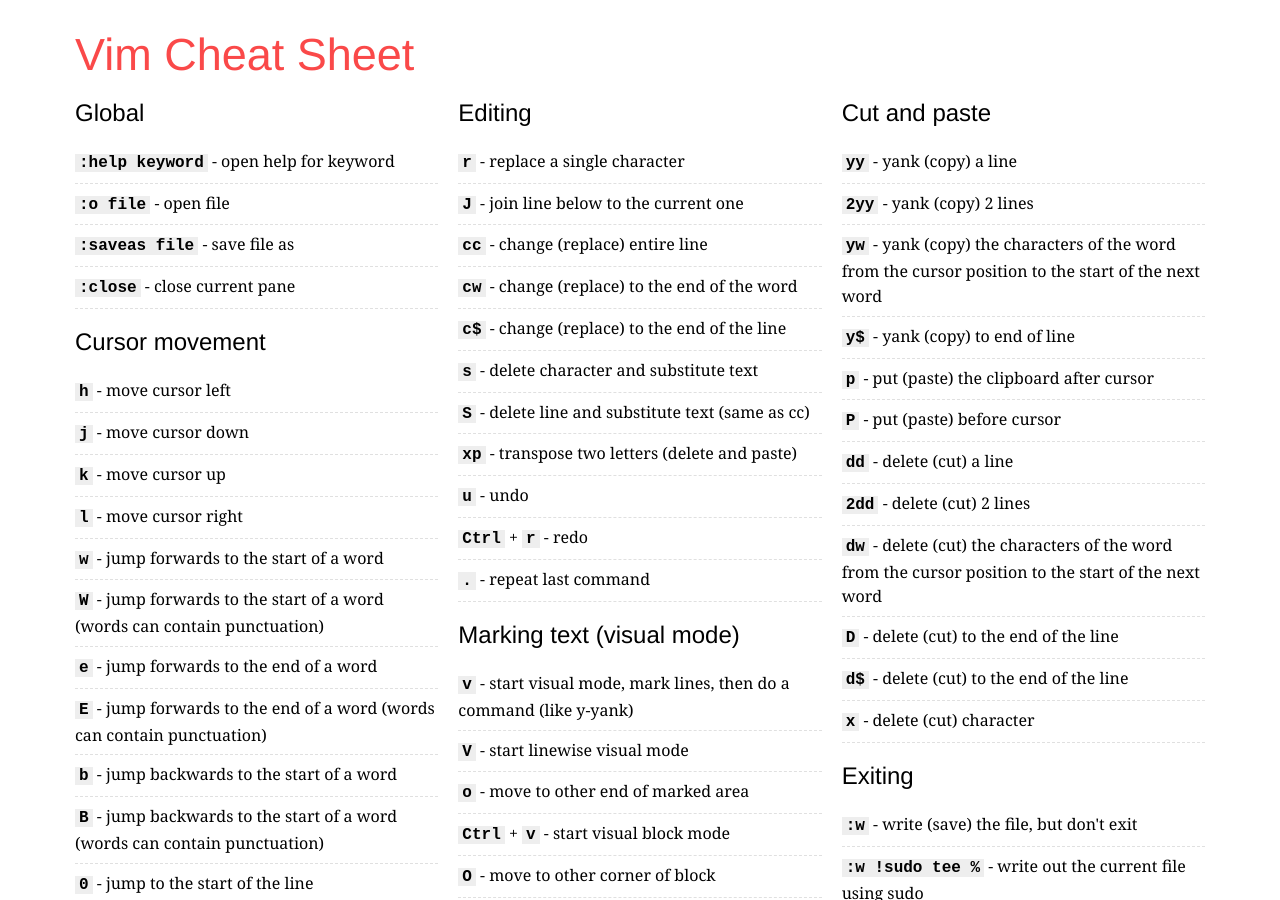
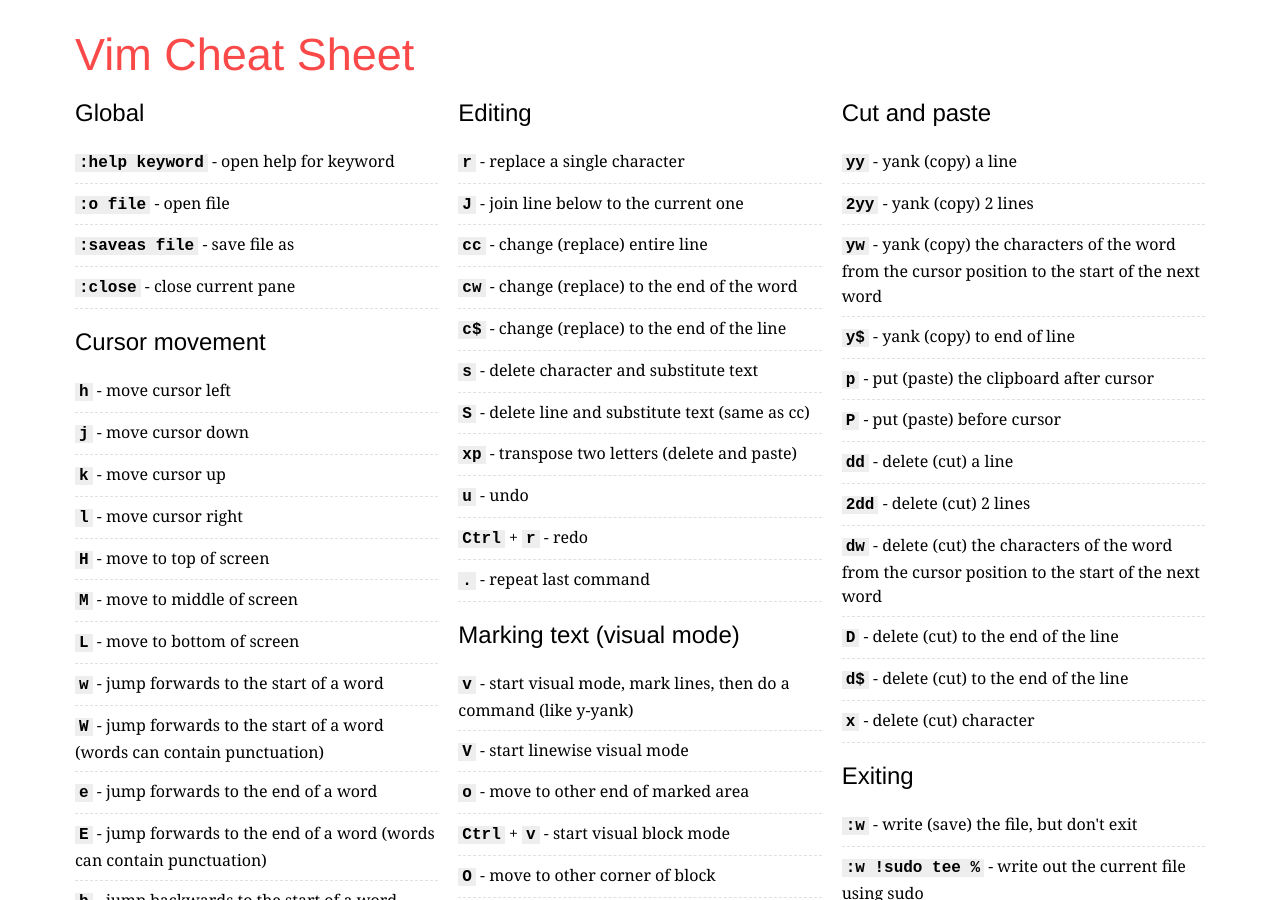
Before and after one commit to rtorr/vim-cheat-sheet, a Jekyll site: the page built from index.html, in a window 1280 px wide and 900 px high. Built offline with Jekyll 4.4.1, drawn with Linux system fonts in a browser that asks for light colours.

Commit message:
added movements commands

```diff
--- a/_config.yml
+++ b/_config.yml
@@ -31,6 +31,9 @@
           E: "jump forwards to the end of a word (words can contain punctuation)"
           b: "jump backwards to the start of a word"
           B: "jump backwards to the start of a word (words can contain punctuation)"
+          H: "move to top of screen"
+          M: "move to middle of screen"
+          L: "move to bottom of screen"
           zero: "jump to the start of the line"
           caret: "jump to the first non-blank character of the line"
           dollar: "jump to the end of the line"
--- a/_layouts/page.html
+++ b/_layouts/page.html
@@ -20,6 +20,9 @@
           <li><kbd>j</kbd> - {{ page.cursorMovement.commands.j }}</li>
           <li><kbd>k</kbd> - {{ page.cursorMovement.commands.k }}</li>
           <li><kbd>l</kbd> - {{ page.cursorMovement.commands.l }}</li>
+          <li><kbd>H</kbd> - {{ page.cursorMovement.commands.H }}</li>
+          <li><kbd>M</kbd> - {{ page.cursorMovement.commands.M }}</li>
+          <li><kbd>L</kbd> - {{ page.cursorMovement.commands.L }}</li>
           <li><kbd>w</kbd> - {{ page.cursorMovement.commands.w }}</li>
           <li><kbd>W</kbd> - {{ page.cursorMovement.commands.W }}</li>
           <li><kbd>e</kbd> - {{ page.cursorMovement.commands.e }}</li>
```
